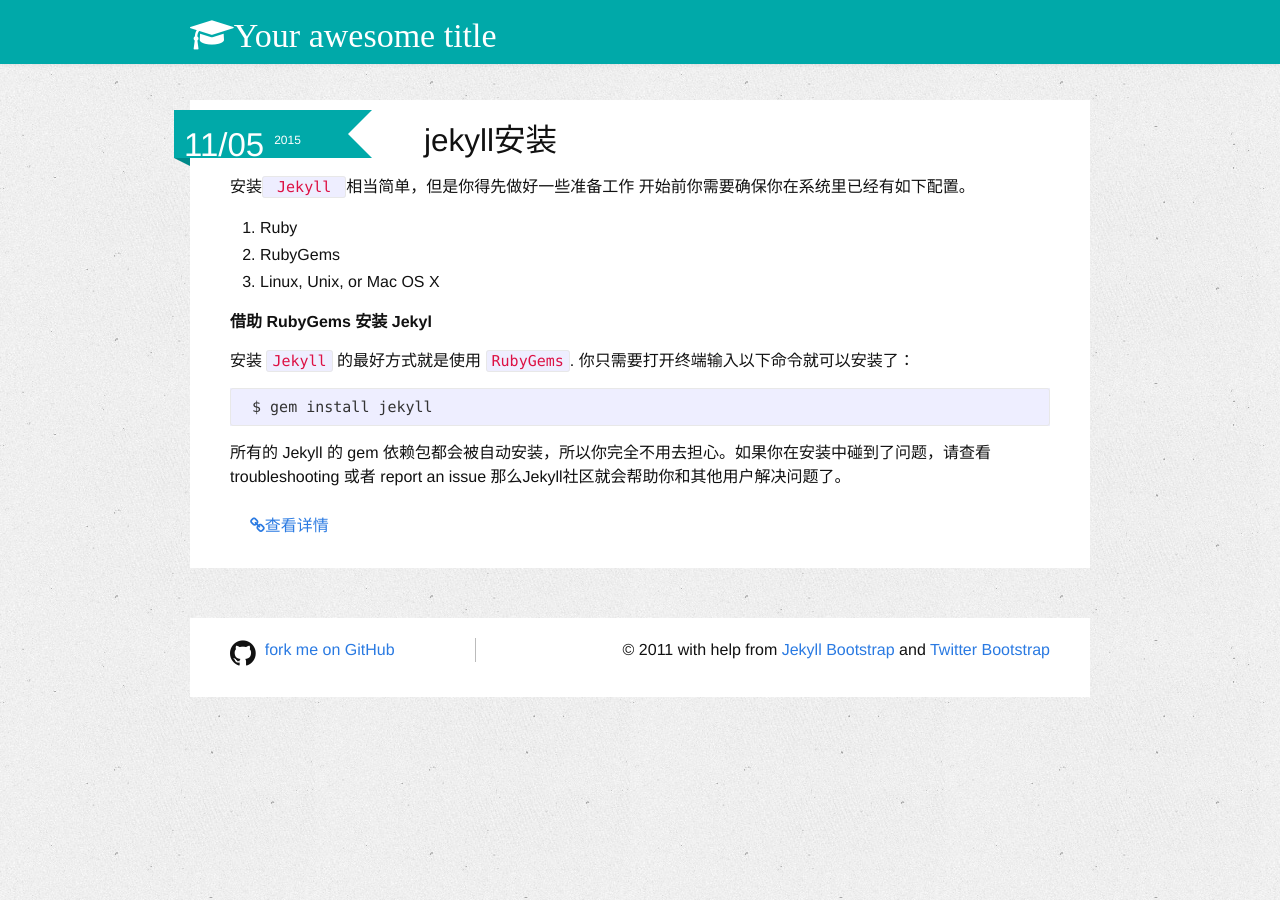
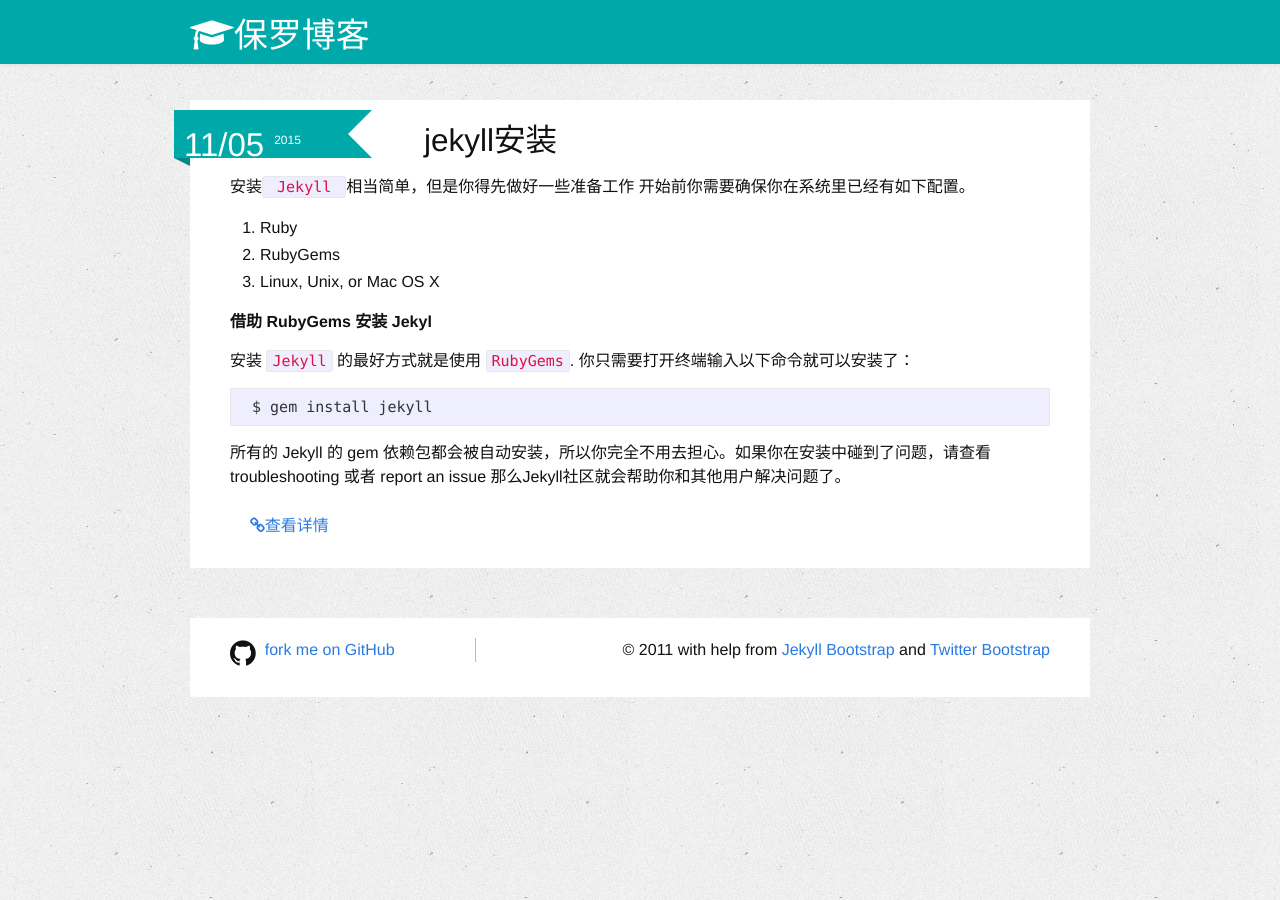
Before and after one commit to cbpaul/cbpaul.github.io, a Jekyll site: the page built from index.md, in a window 1280 px wide. Built offline with Jekyll 4.4.1, drawn with Linux system fonts in a browser that asks for light colours; nearby versions of some CDN libraries.

Commit message:
修改结构

```diff
--- a/_config.yml
+++ b/_config.yml
@@ -6,16 +6,17 @@
 # 'jekyll serve'. If you change this file, please restart the server process.
 
 # Site settings
-title: Your awesome title
-email: your-email@domain.com
+highlighter: pygments
+title: 保罗博客
+email: cb_java@163.com
 description: > # this means to ignore newlines until "baseurl:"
   Write an awesome description for your new site here. You can edit this
   line in _config.yml. It will appear in your document head meta (for
   Google search results) and in your feed.xml site description.
 baseurl: "" # the subpath of your site, e.g. /blog
 url: "http://yourdomain.com" # the base hostname & protocol for your site
-twitter_username: jekyllrb
-github_username:  jekyll
+twitter_username: cbpaul
+github_username:  cbpual
 
 # Build settings
 markdown: kramdown
```
